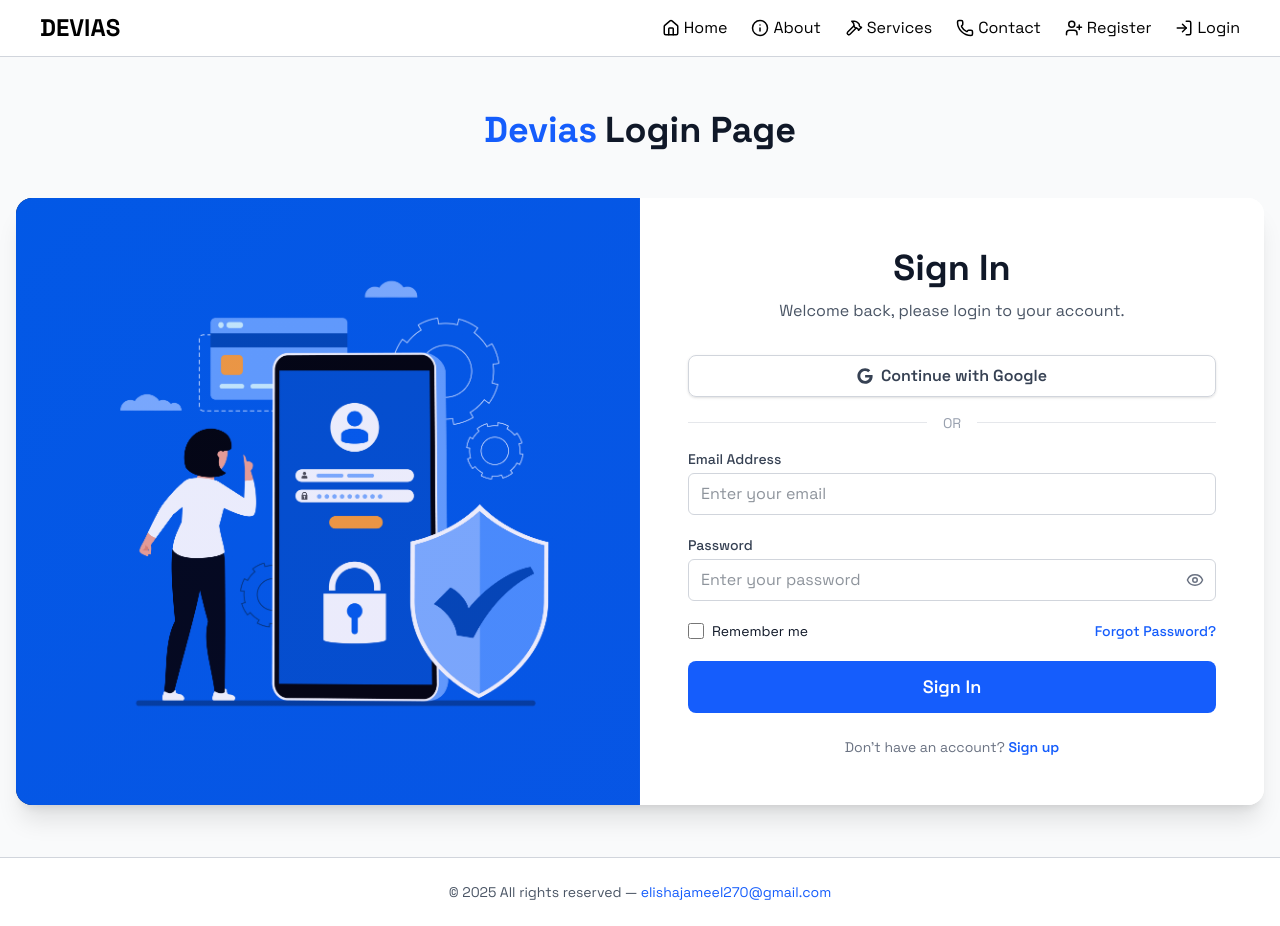
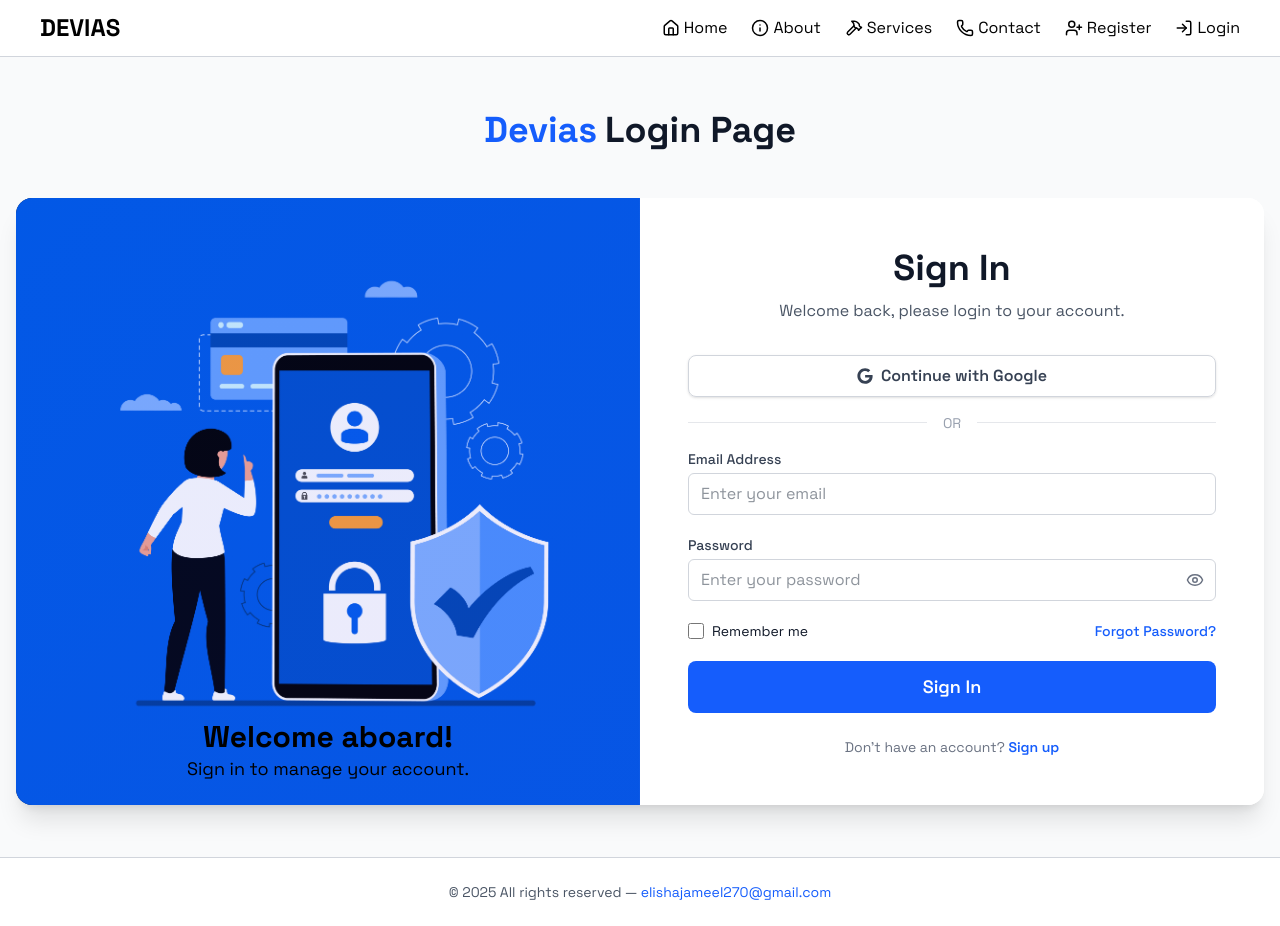
Before and after one commit to elishabhatti/e-commerce-with-mern, a React (Vite) app in the folder client/: page /login in a window 1280 px wide. Built offline with nearby package versions, Linux system fonts and the light colour scheme; no server answers.

Commit message:
added Welcome aboard in login user page

```diff
--- a/client/src/pages/LoginUser.jsx
+++ b/client/src/pages/LoginUser.jsx
@@ -160,6 +160,12 @@ const LoginUser = () => {
             className="absolute inset-0 w-full h-full object-cover z-0"
             loading="lazy"
           />
+           <div className="relative z-10 text-center mt-125 md:mb-0">
+            <h3 className="text-3xl text-black font-bold">Welcome aboard!</h3>
+            <p className="text-black text-lg">
+              Sign in to manage your account.
+            </p>
+          </div>
         </motion.div>
 
         {/* Right Side: Login Form */}
```
